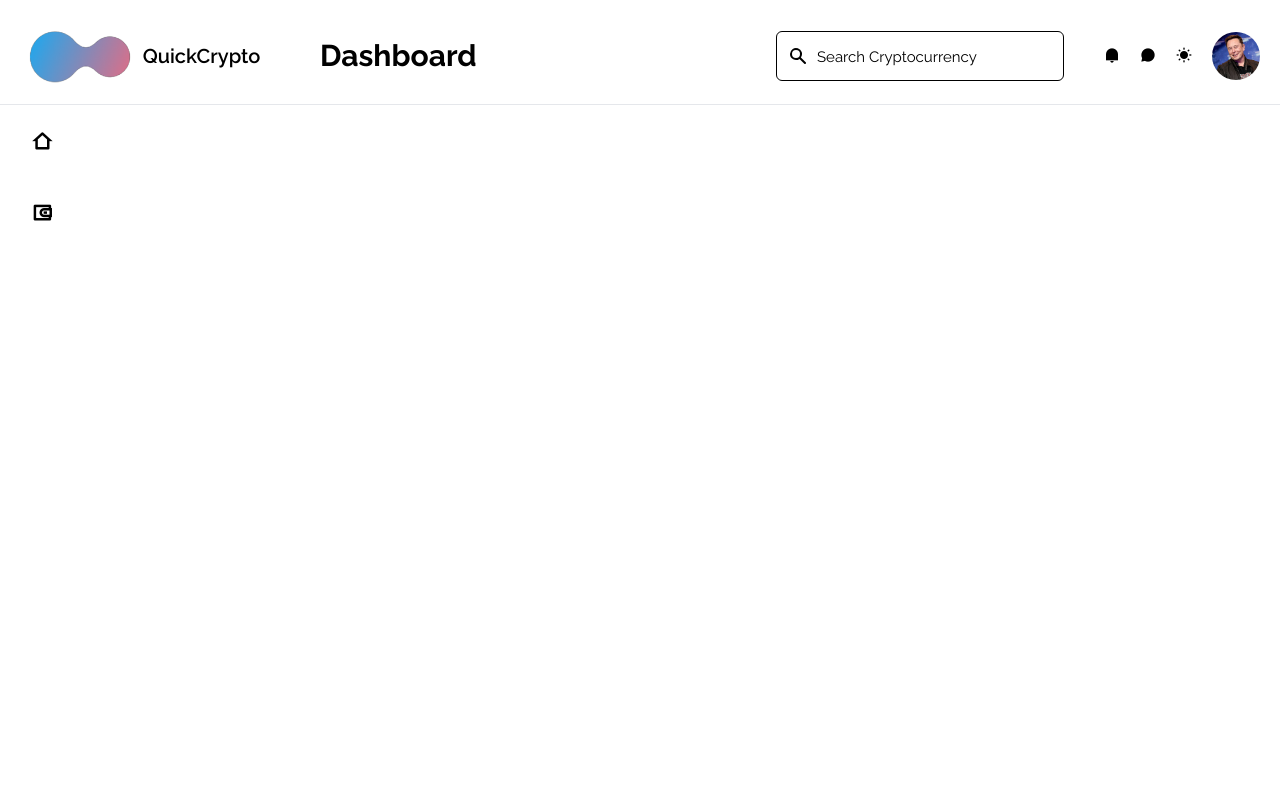
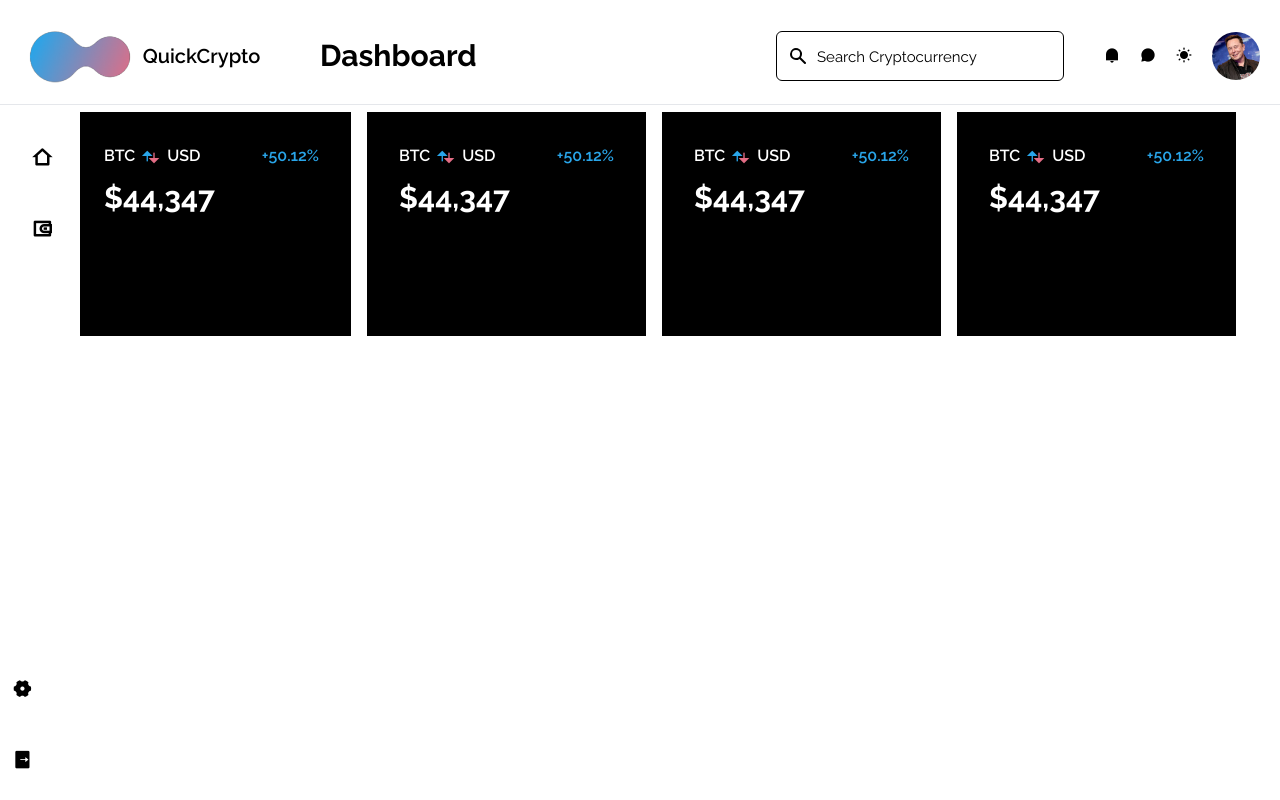
Before and after one commit to furkancanzirek/crypto-currency-tracking, a Vue app: page / in a window 1280 px wide. Built offline with nearby package versions, Linux system fonts and the light colour scheme.

Commit message:
Features and components updated

```diff
--- /dev/null
+++ b/src/components/dashboard/smallSliderGraph/smallSliderGraph.vue
@@ -0,0 +1,33 @@
+<template>
+  <div
+    class="
+      currencySmallGraph
+      bg-black
+      col-span-2
+      lg:col-span-1
+      h-56
+      flex
+      text-white
+      justify-between
+      p-8
+    "
+  >
+    <div class="currencyType">
+      <div class="flex">
+        <span class="font-semibold">BTC</span>
+        <i class="ri-arrow-up-fill text-[#29A5E9] translate-x-1"></i>
+        <i
+          class="
+            ri-arrow-down-fill
+            text-[#E36D85]
+            -translate-x-[0.32rem]
+            translate-y-[0.1rem]
+          "
+        ></i>
+        <span class="font-semibold">USD</span>
+      </div>
+      <div class="price mt-3 text-3xl font-bold">$44,347</div>
+    </div>
+    <span class="currencyRatio text-[#29A5E9] font-semibold"> +50.12% </span>
+  </div>
+</template>
--- /dev/null
+++ b/src/features/dashboard/bigGraph.vue
@@ -0,0 +1,5 @@
+<template>
+    <div class="currencyBigGraph  col-span-2 lg:col-span-9 p-5">
+      <div class="graph  w-full h-80"></div>
+    </div>
+</template>
--- /dev/null
+++ b/src/features/dashboard/currencySelector.vue
@@ -0,0 +1,5 @@
+<template>
+  <div class="currencySelect  col-span-2 lg:col-span-3 p-5">
+    <div class="graph w-full h-full"></div>
+  </div>
+</template>
--- /dev/null
+++ b/src/features/dashboard/marketingValues.vue
@@ -0,0 +1,8 @@
+<template>
+  <div class="marketingValues  h-full col-span-2 p-5">
+    <div class="graph w-full h-80">
+
+    </div>
+
+  </div>
+</template>
--- /dev/null
+++ b/src/features/dashboard/smallSliderGraph.vue
@@ -0,0 +1,8 @@
+<template>
+  <smallSliderGraph :key="graph" v-for="graph in 4" />
+</template>
+
+
+<script setup>
+import smallSliderGraph from "@/components/dashboard/smallSliderGraph/smallSliderGraph.vue";
+</script>
--- a/src/layout/dashboard/dashboard.vue
+++ b/src/layout/dashboard/dashboard.vue
@@ -1,5 +1,5 @@
 <template>
-  <div class="page dark:bg-black w-full h-screen">
+  <div class="page w-full h-screen dark:bg-black">
     <div class="navbar text-black dark:text-white dark:bg-black">
       <div
         class="
@@ -9,13 +9,17 @@
           w-full
           justify-between
           border-b
-          dark:border-black
+          dark:border-black dark:bg-black
+          bg-white
+          fixed
+          top-0
+          z-[50]
         "
       >
         <div class="topNavbarLeft flex items-center">
           <div class="logo flex items-center w-30 sm:w-60">
             <img
-              class="h-20 sm:h-24 ml-0 md:ml-3"
+              class="h-20 sm:h-24 ml-0 lg:ml-3"
               src="/static/img/layout/logo.png"
               alt=""
             />
@@ -23,9 +27,7 @@
               QuickCrypto
             </h1>
           </div>
-          <h2 class="text-2xl sm:text-3xl font-bold ml-1 sm:ml-20">
-            Dashboard
-          </h2>
+          <h2 class="text-xl sm:text-3xl font-bold ml-1 sm:ml-20">Dashboard</h2>
         </div>
         <div class="topNavbarRight flex items-center">
           <div class="searchBar relative">
@@ -132,7 +134,7 @@
           <Menu as="div" class="relative inline-block text-left mr-5">
             <div>
               <MenuButton class="">
-                <button class="notification hidden md:inline">
+                <button class="notification">
                   <i
                     class="ri-notification-fill dark:text-[#ccc]"
                     :class="{
@@ -172,7 +174,7 @@
           <Menu as="div" class="relative inline-block text-left mr-5">
             <div>
               <MenuButton class="">
-                <button class="messages hidden md:inline">
+                <button class="messages">
                   <i
                     class="ri-chat-3-fill dark:text-[#ccc]"
                     :class="{
@@ -214,10 +216,7 @@
             <SearchIcon class="h-5 w-5 dark:text-[#ccc]" />
           </button>
 
-          <button
-            @click="changeThemeMode"
-            class="darkMode mr-5 hidden md:inline"
-          >
+          <button @click="changeThemeMode" class="darkMode mr-5">
             <i v-if="!darkMode" class="ri-sun-fill dark:text-[#ccc]"></i>
             <i v-if="darkMode" class="ri-moon-clear-fill dark:text-[#ccc]"></i>
           </button>
@@ -236,14 +235,19 @@
           leftNavbar
           text-black
           dark:text-white dark:bg-black
-          absolute
-          pl-5
-          z-10
+          bg-white
+          fixed
+          top-[5.4rem]
+          sm:top-[6.5rem]
+          z-40
+          h-screen
         "
       >
         <menuItems />
       </div>
-      <div class="content absolute bg-white right-0"></div>
+      <div class="content translate-x-16 translate-y-28 right-0 z-[1] h-full text-black top-28 px-2">
+        <router-view></router-view>
+      </div>
     </div>
   </div>
 </template>
--- a/src/layout/menuItems/menuItems.vue
+++ b/src/layout/menuItems/menuItems.vue
@@ -1,6 +1,6 @@
 
 
-<template>
+<template >
   <div
     @click="handleMenu"
     v-if="!stateOfMenu"
@@ -18,14 +18,15 @@
       transition
       ease-in-out
       duration-300
-      translate-x-[10.5rem]
+      translate-x-[11.8rem]
+      mt-5
     "
     :class="{ closeIcon: stateOfMenu }"
   >
     <i class="ri-arrow-left-s-fill text-3xl p-1"></i>
   </div>
   <div
-    class="sidebar relative transition ease-in-out duration-150"
+    class="sidebar relative transition ease-in-out duration-150 mt-5"
     :class="{
       close: stateOfMenu,
       open: !stateOfMenu,
@@ -52,7 +53,7 @@
         ease-in-out
         duration-150
         md:w-60
-        translate-x-[10.5rem]
+        translate-x-[12rem]
         sm:translate-x-48
         mt-[0.2rem]
       "
@@ -60,6 +61,7 @@
         close: stateOfMenu,
         active: menuItem.active,
         open: !stateOfMenu && menuItem.active,
+        ' justify-center': stateOfMenu,
         'bg-[#e36d85]': !stateOfMenu && menuItem.active,
         'hover:bg-[#e36d85]': !stateOfMenu && !menuItem.active,
       }"
@@ -72,6 +74,79 @@
       <span v-if="!stateOfMenu" class="ml-5 text-md md:text-xl">{{
         menuItem.title
       }}</span>
+    </div>
+    <div class="bottomOptions absolute bottom-0">
+      <div
+        class="
+          menuItem
+          flex
+          items-center
+          dark:text-[#838383]
+          font-semibold
+          py-5
+          max-h-[4.5rem]
+          dark:hover:text-white
+          hover:text-[#E36D85]
+          w-40
+          rounded-md
+          cursor-pointer
+          transition
+          ease-in-out
+          duration-150
+          md:w-60
+          translate-x-[12rem]
+          sm:translate-x-48
+          mt-[0.2rem]
+        "
+        :class="{
+          close: stateOfMenu,
+        }"
+      >
+        <i
+          class="ri-settings-4-fill text-xl ml-5"
+          :class="{
+            'ml-10': stateOfMenu,
+          }"
+        ></i>
+
+        <span v-if="!stateOfMenu" class="ml-5 text-md md:text-xl"
+          >Settings</span
+        >
+      </div>
+      <div
+        class="
+          menuItem
+          flex
+          items-center
+          dark:text-[#838383]
+          font-semibold
+          py-5
+          max-h-[4.5rem]
+          dark:hover:text-white
+          hover:text-[#E36D85]
+          w-40
+          rounded-md
+          cursor-pointer
+          transition
+          ease-in-out
+          duration-150
+          md:w-60
+          translate-x-[12rem]
+          sm:translate-x-48
+          mt-[0.2rem]
+        "
+        :class="{
+          close: stateOfMenu,
+        }"
+      >
+        <i
+          class="ri-logout-box-r-fill text-xl ml-5"
+          :class="{
+            'ml-10': stateOfMenu,
+          }"
+        ></i>
+        <span v-if="!stateOfMenu" class="ml-5 text-md md:text-xl">Logout</span>
+      </div>
     </div>
   </div>
 </template>
--- /dev/null
+++ b/src/views/dashboard/dashboard.vue
@@ -0,0 +1,29 @@
+<template>
+  <div
+    class="
+      currencySmallGraphWrapper
+      grid grid-cols-1
+      sm:grid-cols-2
+      md:grid-cols-4
+      gap-4
+      lg:gap-4
+    "
+  >
+    <smallSliderGraph />
+  </div>
+  <div
+    class="currencyBigGraphWrapper grid col-span-2 lg:grid-cols-12 mt-5 h-"
+  >
+    <bigGraph />
+    <currencySelector />
+  </div>
+  <div class="marketingValues grid grid-col-2 mt-5 h-2/6">
+    <marketingValues />
+  </div>
+</template>
+<script setup>
+import smallSliderGraph from "../../features/dashboard/smallSliderGraph.vue";
+import bigGraph from "../../features/dashboard/bigGraph.vue";
+import currencySelector from "../../features/dashboard/currencySelector.vue";
+import marketingValues from "../../features/dashboard/marketingValues.vue"
+</script>
```
Also changed, not shown: src/components/HelloWorld.vue (deleted, +0 -152 lines), src/router/routes/dashboard/dashboard.routes.js (+6 -1 lines), index.html (line endings or trailing spaces).
